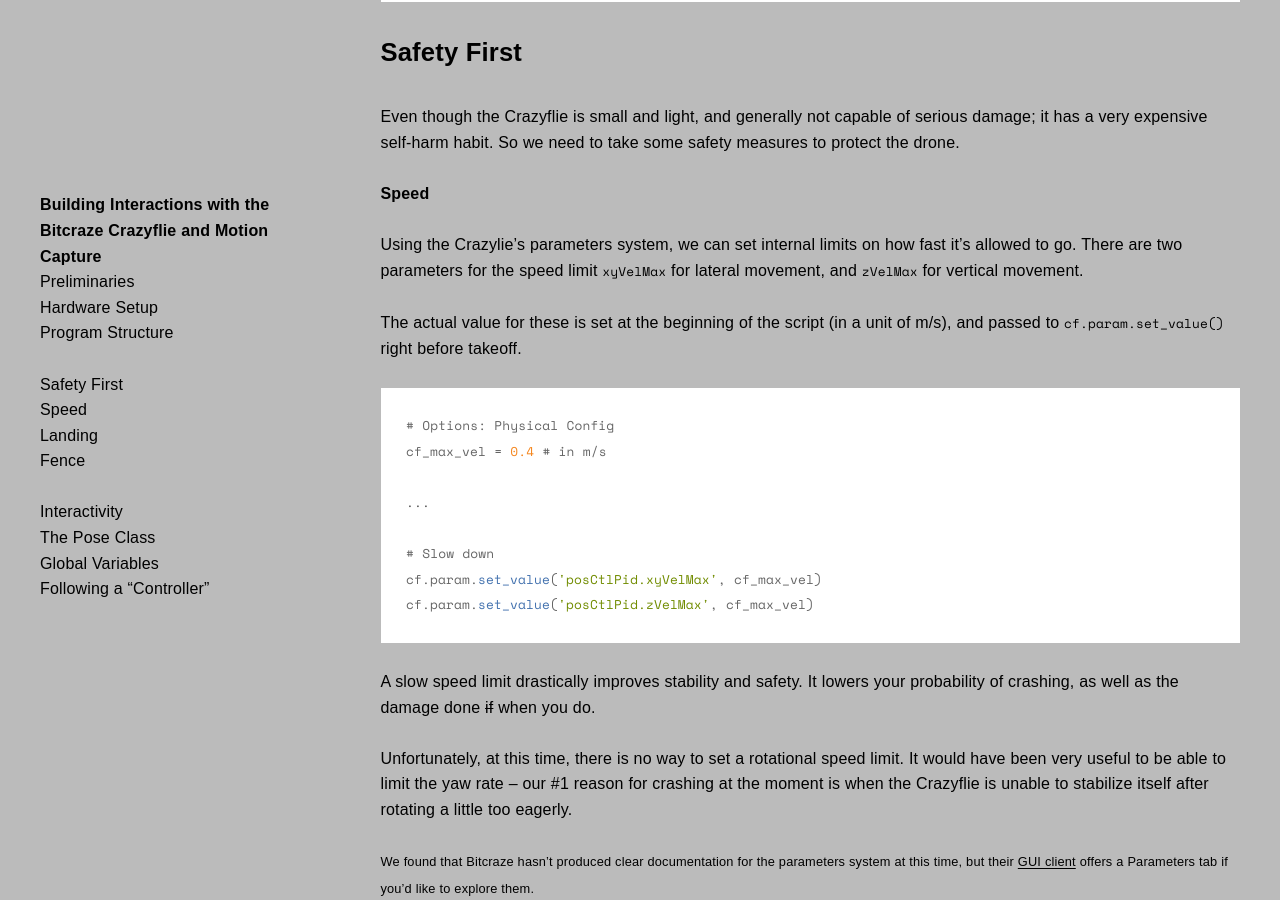
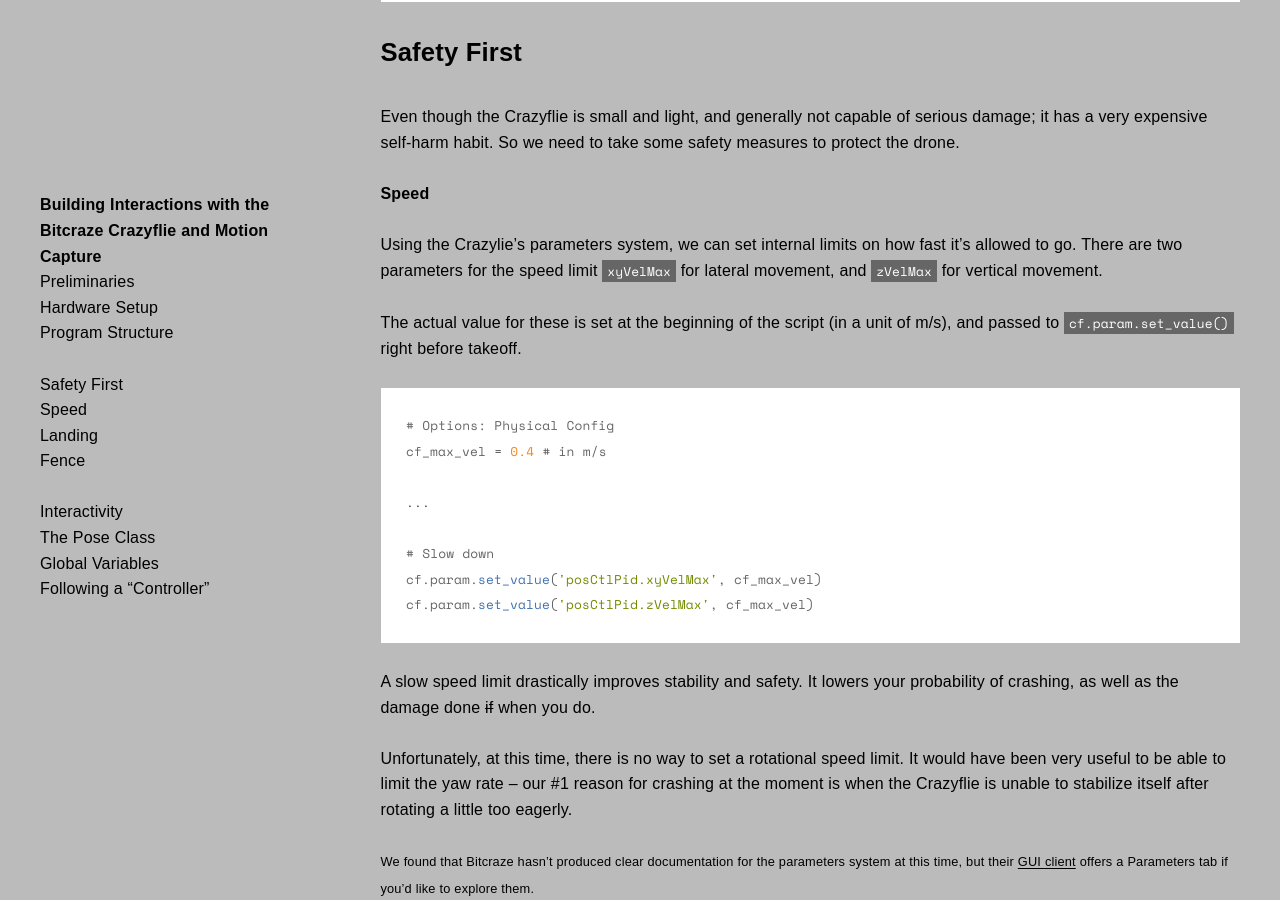
Before and after one commit to l77l77/mbaytas.github.io, a Jekyll site: the page built from crazyflie.md, in a window 1280 px wide and 900 px high, scrolled down 2059 px. Built offline with Jekyll 4.4.1, drawn with Linux system fonts in a browser that asks for light colours; some web fonts are replaced; our own code applies the rules of GitHub Pages for plain Markdown files; comment, search, counter and statistics services are not loaded.

Commit message:
Update default.html

```diff
--- a/_layouts/default.html
+++ b/_layouts/default.html
@@ -111,9 +111,11 @@
       }
 
       /* Misc */
+
       img {
         width: 100%;
       }
+
       nav #markdown-toc {
         margin-top: 12rem;
         position: sticky;
@@ -130,6 +132,12 @@
       }
       nav #markdown-toc a {
         text-decoration: none;
+      }
+
+      p code {
+        color: #fff;
+        background: #666;
+        padding: 0.1rem 0.3rem;
       }
 
       /* Syntax Highlighting */
```
